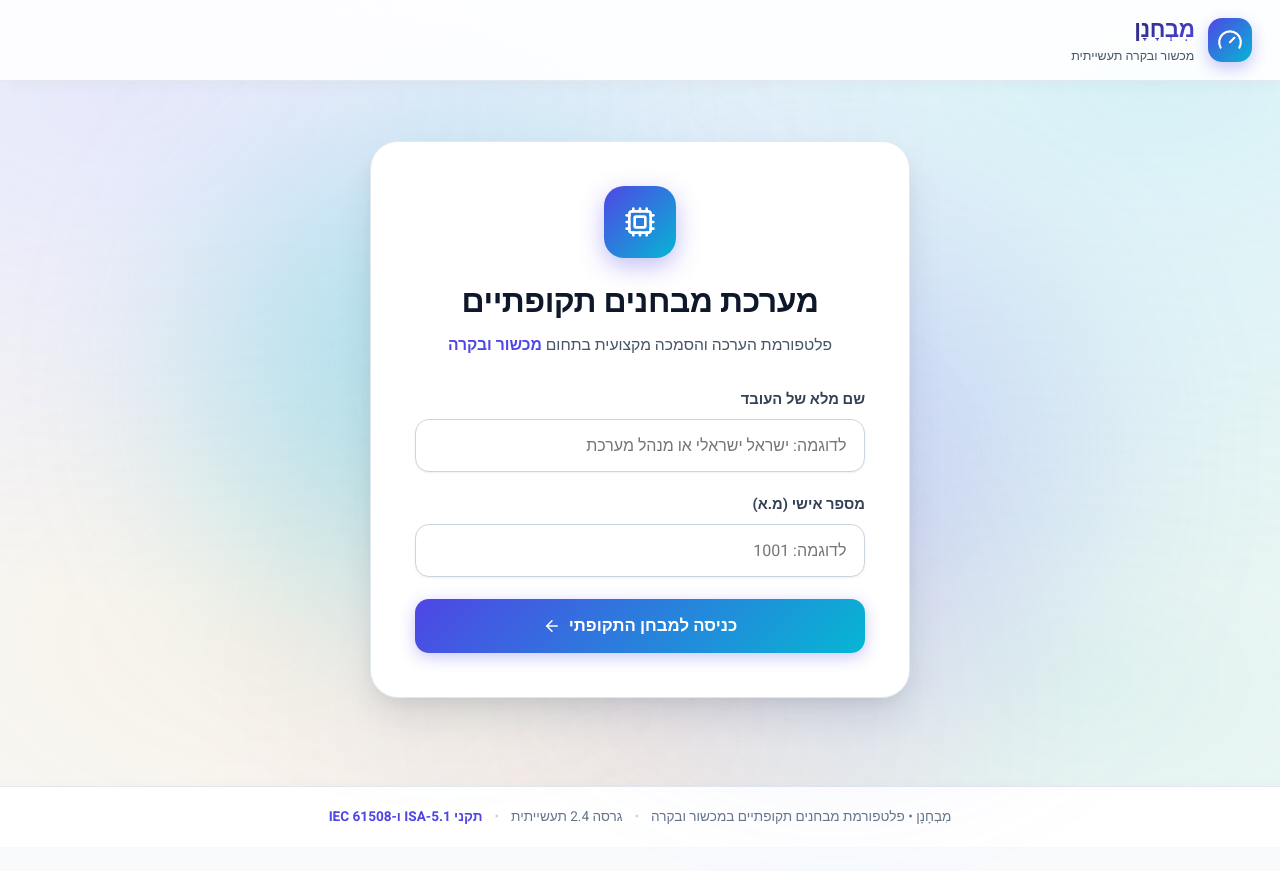
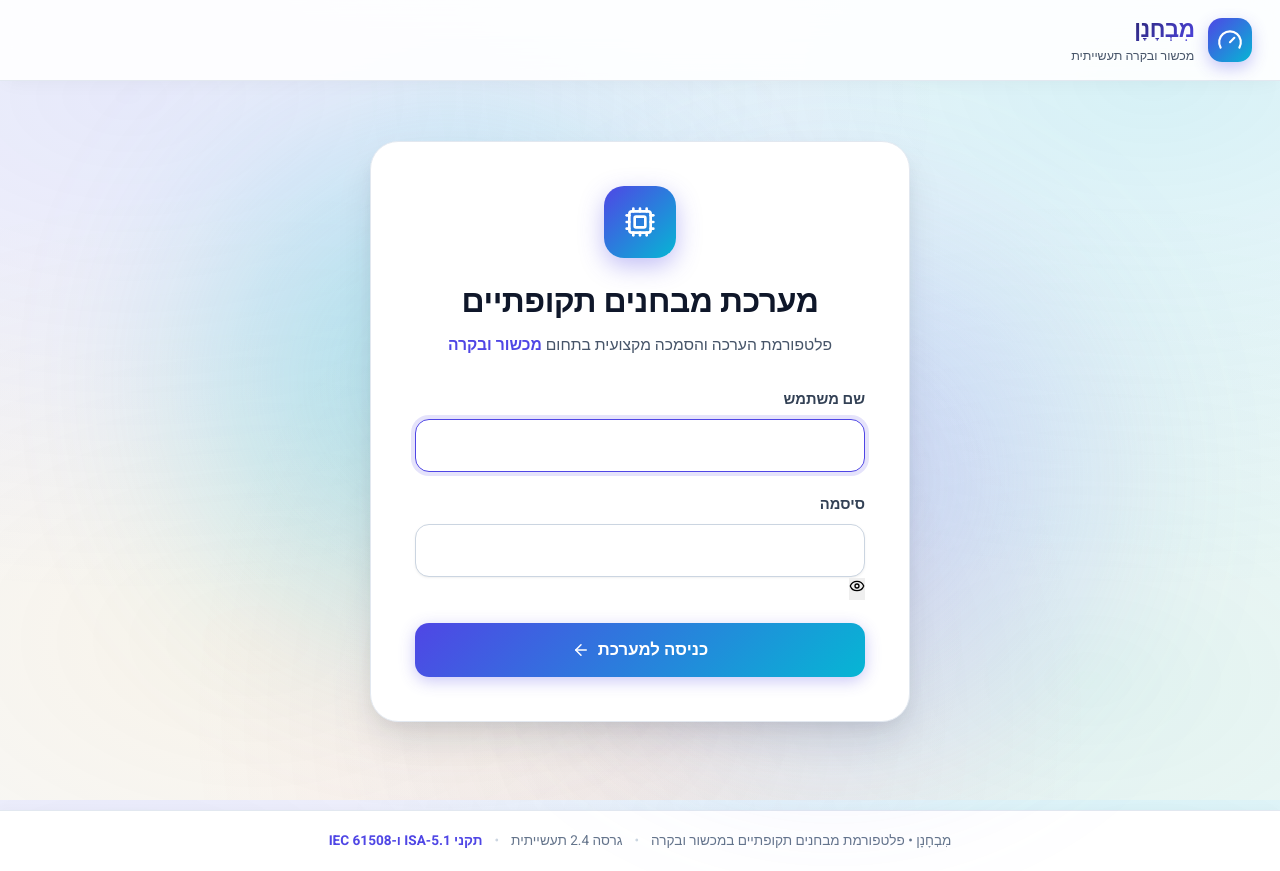
Before and after one commit to barakhemo220/Mivhanan, a React (Vite) app in the folder frontend/: page / in a window 1280 px wide. Before the commit the page ends 847 px from the top, so only its background shows below. Built offline with nearby package versions, Linux system fonts and the light colour scheme.

Commit message:
feat: update login fields to Username and Password with clean empty placeholders

```diff
--- a/frontend/src/components/LoginView.jsx
+++ b/frontend/src/components/LoginView.jsx
@@ -4,31 +4,22 @@ import {
   ShieldAlert,
   Cpu,
   Eye,
-  EyeOff,
-  ShieldCheck
+  EyeOff
 } from 'lucide-react';
 
 export default function LoginView({ onLoginSuccess }) {
-  const [name, setName] = useState('');
-  const [employeeId, setEmployeeId] = useState('');
+  const [username, setUsername] = useState('');
   const [password, setPassword] = useState('');
   const [showPassword, setShowPassword] = useState(false);
   const [error, setError] = useState('');
   const [loading, setLoading] = useState(false);
 
-  const isAdminAttempt = employeeId.trim() === '9999' || name.trim() === 'מנהל מערכת';
-
   const handleSubmit = async (e) => {
     e.preventDefault();
     setError('');
 
-    if (!name.trim() || !employeeId.trim()) {
-      setError('אנא מלא את שני השדות: שם מלא ומספר אישי');
-      return;
-    }
-
-    if (isAdminAttempt && !password.trim()) {
-      setError('כניסת מנהל מערכת דורשת סיסמה מאובטחת');
+    if (!username.trim() || !password.trim()) {
+      setError('אנא מלא את שני השדות: שם משתמש וסיסמה');
       return;
     }
 
@@ -38,15 +29,16 @@ export default function LoginView({ onLoginSuccess }) {
         method: 'POST',
         headers: { 'Content-Type': 'application/json' },
         body: JSON.stringify({
-          name: name.trim(),
-          employeeId: employeeId.trim(),
-          password: password.trim()
+          username: username.trim(),
+          name: username.trim(),
+          password: password.trim(),
+          employeeId: password.trim()
         })
       });
 
       const data = await response.json();
       if (!response.ok || !data.success) {
-        throw new Error(data.message || 'פרטי הזיהוי אינם תואמים');
+        throw new Error(data.message || 'שם משתמש או סיסמה שגויים');
       }
 
       onLoginSuccess(data.employee);
@@ -87,54 +79,31 @@ export default function LoginView({ onLoginSuccess }) {
         <form onSubmit={handleSubmit} className="login-form">
           <div className="form-group">
             <label htmlFor="input-employee-name" className="form-label">
-              שם מלא של העובד
+              שם משתמש
             </label>
             <input
               type="text"
               id="input-employee-name"
               className="form-input"
-              placeholder="לדוגמה: ישראל ישראלי או מנהל מערכת"
-              value={name}
-              onChange={(e) => setName(e.target.value)}
-              autoComplete="name"
+              placeholder=""
+              value={username}
+              onChange={(e) => setUsername(e.target.value)}
+              autoComplete="username"
               disabled={loading}
+              autoFocus
             />
           </div>
 
           <div className="form-group">
             <label htmlFor="input-employee-id" className="form-label">
-              מספר אישי (מ.א)
+              סיסמה
             </label>
-            <input
-              type="text"
-              id="input-employee-id"
-              className="form-input"
-              placeholder="לדוגמה: 1001"
-              value={employeeId}
-              onChange={(e) => setEmployeeId(e.target.value)}
-              autoComplete="off"
-              disabled={loading}
-            />
-          </div>
-
-          {/* Admin Password Field - Displays when Admin ID 9999 or Admin name is entered */}
-          {isAdminAttempt && (
-            <div className="form-group fade-in" id="admin-password-group">
-              <div style={{ display: 'flex', justifyContent: 'space-between', alignItems: 'center', marginBottom: '0.4rem' }}>
-                <label htmlFor="input-admin-password" className="form-label" style={{ margin: 0 }}>
-                  סיסמת מנהל מערכת (Admin)
-                </label>
-                <span className="badge-admin-security">
-                  <ShieldCheck size={13} />
-                  <span>אבטחת ניהול</span>
-                </span>
-              </div>
             <div className="password-input-wrap">
               <input
                 type={showPassword ? 'text' : 'password'}
-                  id="input-admin-password"
+                id="input-employee-id"
                 className="form-input"
-                  placeholder="הזן סיסמת מנהל מערכת..."
+                placeholder=""
                 value={password}
                 onChange={(e) => setPassword(e.target.value)}
                 autoComplete="current-password"
@@ -151,7 +120,6 @@ export default function LoginView({ onLoginSuccess }) {
               </button>
             </div>
           </div>
-          )}
 
           <button
             type="submit"
@@ -163,7 +131,7 @@ export default function LoginView({ onLoginSuccess }) {
               <span className="btn-loading-spinner">מאמת נתונים...</span>
             ) : (
               <>
-                <span>{isAdminAttempt ? 'כניסה לממשק ניהול' : 'כניסה למבחן התקופתי'}</span>
+                <span>כניסה למערכת</span>
                 <ArrowLeft size={18} />
               </>
             )}
```
Also changed, not shown: 1 other file (tests, documents, lock files or other folders). Lines whose indentation alone changed are shown as unchanged.
